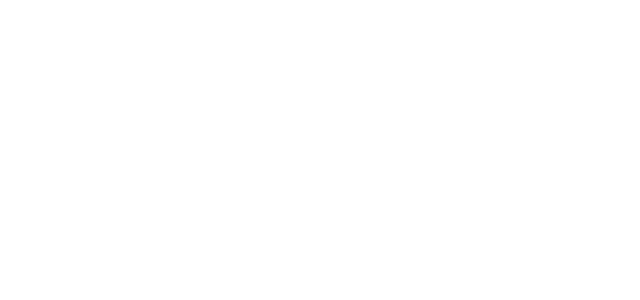
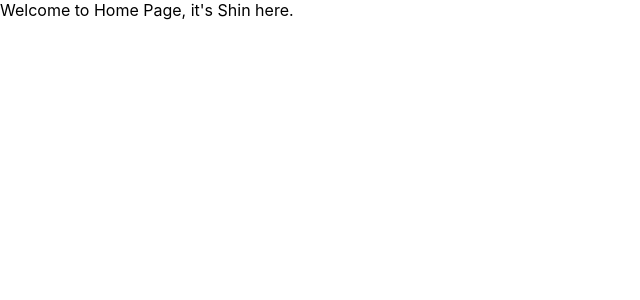
Before and after one commit to peachnono/datafusion.ai, a React (Create React App) app in the folder frontend/: page / in a window 1280 px wide. Shown: the top 300 px of the page, without its empty margins (0-640 px from the left). Built offline with nearby package versions, Linux system fonts and the light colour scheme.

Commit message:
Fix errors to starts the app: 1. index.tsx:update the name for react-query. 2.homepage.tsx-add a return statement

```diff
--- a/frontend/package.json
+++ b/frontend/package.json
@@ -3,7 +3,7 @@
   "version": "0.1.0",
   "private": true,
   "dependencies": {
-    "@tanstack/react-query": "^5.66.11",
+    "@tanstack/react-query": "^5.67.1",
     "@testing-library/dom": "^10.4.0",
     "@testing-library/jest-dom": "^6.6.3",
     "@testing-library/react": "^16.2.0",
@@ -14,7 +14,7 @@
     "@types/react-dom": "^18.0.4",
     "axios": "^1.8.1",
     "react": "^18.3.1",
-    "react-dom": "^18.0.0",
+    "react-dom": "^18.3.1",
     "react-router-dom": "^7.2.0",
     "react-scripts": "^5.0.0",
     "typescript": "^4.9.5",
--- a/frontend/src/index.tsx
+++ b/frontend/src/index.tsx
@@ -3,7 +3,10 @@
 import './index.css';
 import App from './App';
 import reportWebVitals from './reportWebVitals';
-import { QueryClient, QueryClientProvider } from 'react-query';
+// import { QueryClient, QueryClientProvider } from 'react-query';
+// import { QueryClient, QueryClientProvider } from 'react-query';
+import { QueryClient, QueryClientProvider } from '@tanstack/react-query'
+// @tanstack/react-query
 
 const queryClient = new QueryClient();
 
--- a/frontend/src/pages/HomePage.tsx
+++ b/frontend/src/pages/HomePage.tsx
@@ -2,6 +2,7 @@
 
 const HomePage: React.FC = () => {
    // Component logic here
+   return <div>Welcome to Home Page, it's Shin here.</div>;
 };
 
 export default HomePage;
```
Also changed, not shown: 1 other file (tests, documents, lock files or other folders).
